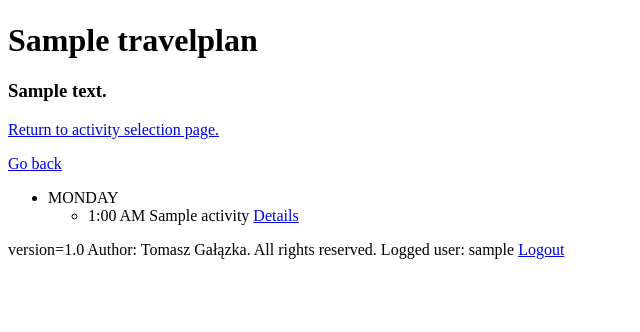
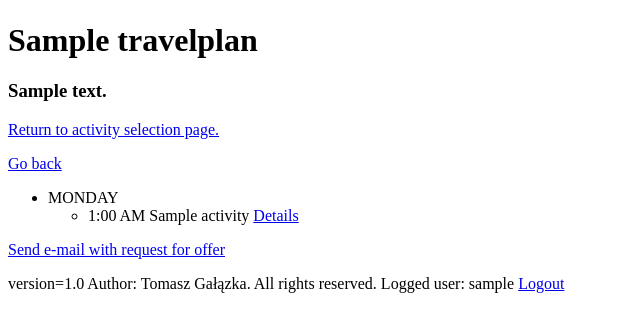
Before and after one commit to TomekGalazka/catch-a-city-break, a Django app: page /city-breaks/travel_plan_details/1/ in a window 1280 px wide. Shown: the part 65-397 px from the top of the page, without its empty margins (0-640 px from the left). Run offline with Django 3.2, Linux system fonts and the light colour scheme; a user stored in the database is signed in; tables that the repository leaves empty hold one stand-in row (values such as "Sample post").

Commit message:
Add test send-email functionality to ask_for_offer.html.

```diff
--- a/catch_a_city_break/city_breaks_app/templates/city_breaks_app/ask_for_offer.html
+++ b/catch_a_city_break/city_breaks_app/templates/city_breaks_app/ask_for_offer.html
@@ -5,5 +5,5 @@
 
     <p>Thank you! Your request for offer has been sent to us.
         You will receive an e-mail with out best offer as soon as possible. Stay tooned!</p>
-
+    <p><a href="/">Return to main page</a>
 {% endblock %}
--- a/catch_a_city_break/city_breaks_app/templates/city_breaks_app/travel_plan_details.html
+++ b/catch_a_city_break/city_breaks_app/templates/city_breaks_app/travel_plan_details.html
@@ -32,5 +32,5 @@
                 </p>
             {% endfor %}
             </ul>
-
+    <p><a href="{% url 'city_breaks_app:ask-for-offer' plan.pk %}">Send e-mail with request for offer</a></p>
 {% endblock %}
--- a/catch_a_city_break/city_breaks_app/urls.py
+++ b/catch_a_city_break/city_breaks_app/urls.py
@@ -11,6 +11,6 @@ urlpatterns = [
     path('select_activity/', views.ActivitySelectView.as_view(), name='select-activity'),
     path('add_activity_to_plan/<int:activity_id>', views.AddActivityToPlanView.as_view(), name='add-activity-to-plan'),
     path('activities_detail/<int:pk>/', views.ActivityDetailsView.as_view(), name='activities-detail'),
-    path('ask_for_offer/', views.AskForOfferView.as_view(), name='ask-for-offer'),
+    path('ask_for_offer/<int:pk>/', views.AskForOfferView.as_view(), name='ask-for-offer'),
 
 ]
--- a/catch_a_city_break/city_breaks_app/views.py
+++ b/catch_a_city_break/city_breaks_app/views.py
@@ -1,4 +1,5 @@
 from django.contrib.auth.mixins import LoginRequiredMixin
+from django.core.mail import send_mail
 from django.contrib.auth.models import User
 from django.shortcuts import render, redirect
 from django.views import View
@@ -136,6 +137,16 @@ class ActivityDetailsView(LoginRequiredMixin, DetailView):
         return context
 
 
-class AskForOfferView(View):
+class AskForOfferView(LoginRequiredMixin, View):
+    login_url = reverse_lazy('auth_ex:login-user')
+
     def get(self, request, *args, **kwargs):
+        user = request.user
+        send_mail(
+            'Request for Offer',
+            'Please prepare your best offer based on attached Travel Plan.',
+            user.email,
+            ['tom3k.galazka@gmail.com'],
+            fail_silently=False,
+        )
         return render(request, 'city_breaks_app/ask_for_offer.html')
```
